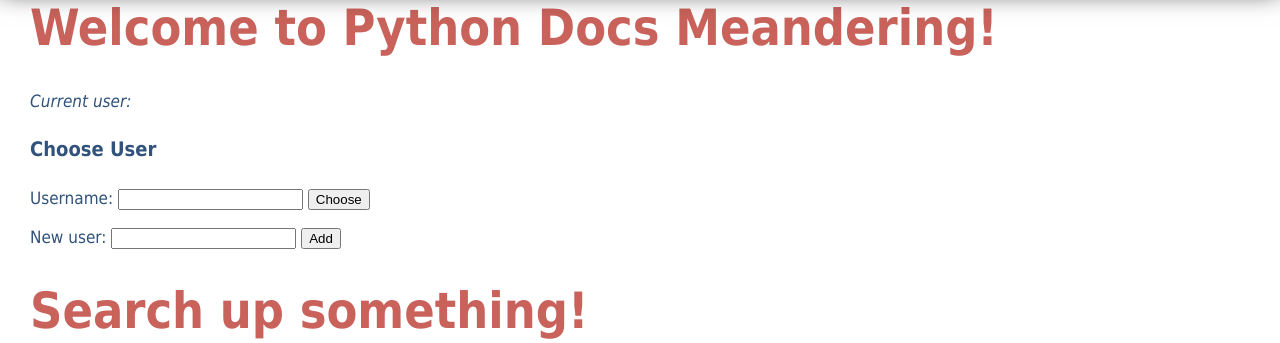
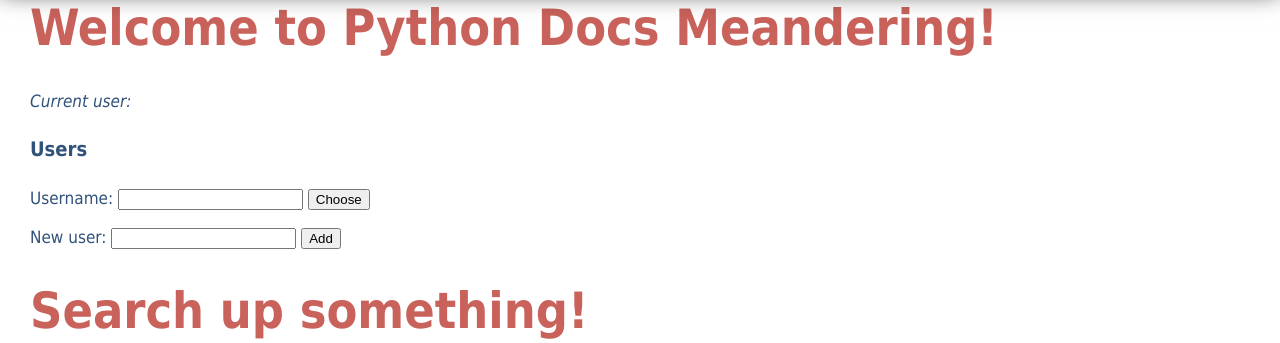
Before and after one commit to sedona-thomas/Database-Project, a Flask app: template webserver/templates/index.html in a window 1280 px wide. Shown: the part 91-434 px from the top of the page. Run offline with Flask 2, Linux system fonts and the light colour scheme; the template is opened without the code that fills it, so the values that code supplies are empty; parts of the project's set-up code (start-up, migrations or seed data) failed here and were passed over.

Commit message:
Update index.html

```diff
--- a/webserver/templates/index.html
+++ b/webserver/templates/index.html
@@ -2,7 +2,6 @@
 <!--index.html: navigation page-->
 <html>
 <head>
-    <!--<meta http-equiv="Content-Type" content="text/html; charset=windows-1252">-->
   <title>Python Docs Meandering: Home</title>
   <link rel="stylesheet" href = "{{ url_for('static', filename='index.css') }}">
 </head>
@@ -19,11 +18,12 @@
       </ul>
     </nav>
   </header>
+
   <h1>Welcome to Python Docs Meandering!</h1>
 
   <i>Current user:</i> <div>{{username}}</div>
 
-  <h4>Choose User</h4>
+  <h4>Users</h4>
     <form method="POST" action="/choose_user">
       <p>Username: <input type="text" name="username"> <input type="submit" value="Choose"></p>
     </form>
@@ -44,7 +44,8 @@
 	  <option value="constant">Constant</option>
 	  <option value="module">Module</option>
 	  <option value="package">Package</option>
-<input type="text" name="keyword"> <input type="submit" value="Go"></p>
+        <input type="text" name="keyword"> <input type="submit" value="Go">
+      </p>
     </form>
 
     <form method="POST" action="/favorite_results">
@@ -53,7 +54,8 @@
           <option value="method">Method</option>
           <option value="constant">Constant</option>
           <option value="module">Module</option>
-<input type="text" name="keyword"> <input type="submit" value="Go"></p>
+        <input type="text" name="keyword"> <input type="submit" value="Go">
+      </p>
     </form>
 
     <form method="POST" action="/add_favorite">
@@ -62,7 +64,8 @@
           <option value="method">Method</option>
           <option value="constant">Constant</option>
           <option value="module">Module</option>
-<input type="text" name="name"> <input type="submit" value="Go"></p>
+        <input type="text" name="name"> <input type="submit" value="Go">
+      </p>
     </form>
 
 </body>
```
Lines whose indentation alone changed are shown as unchanged.
